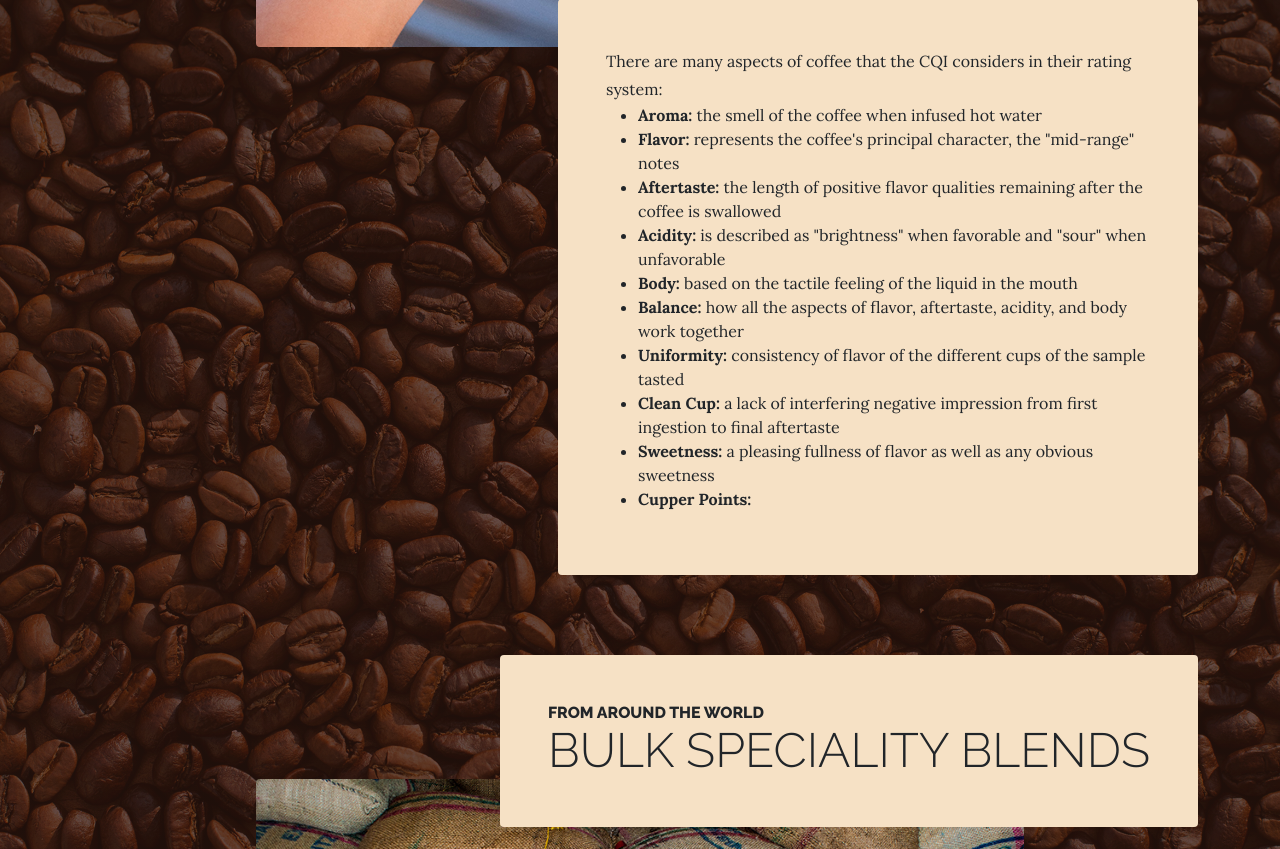
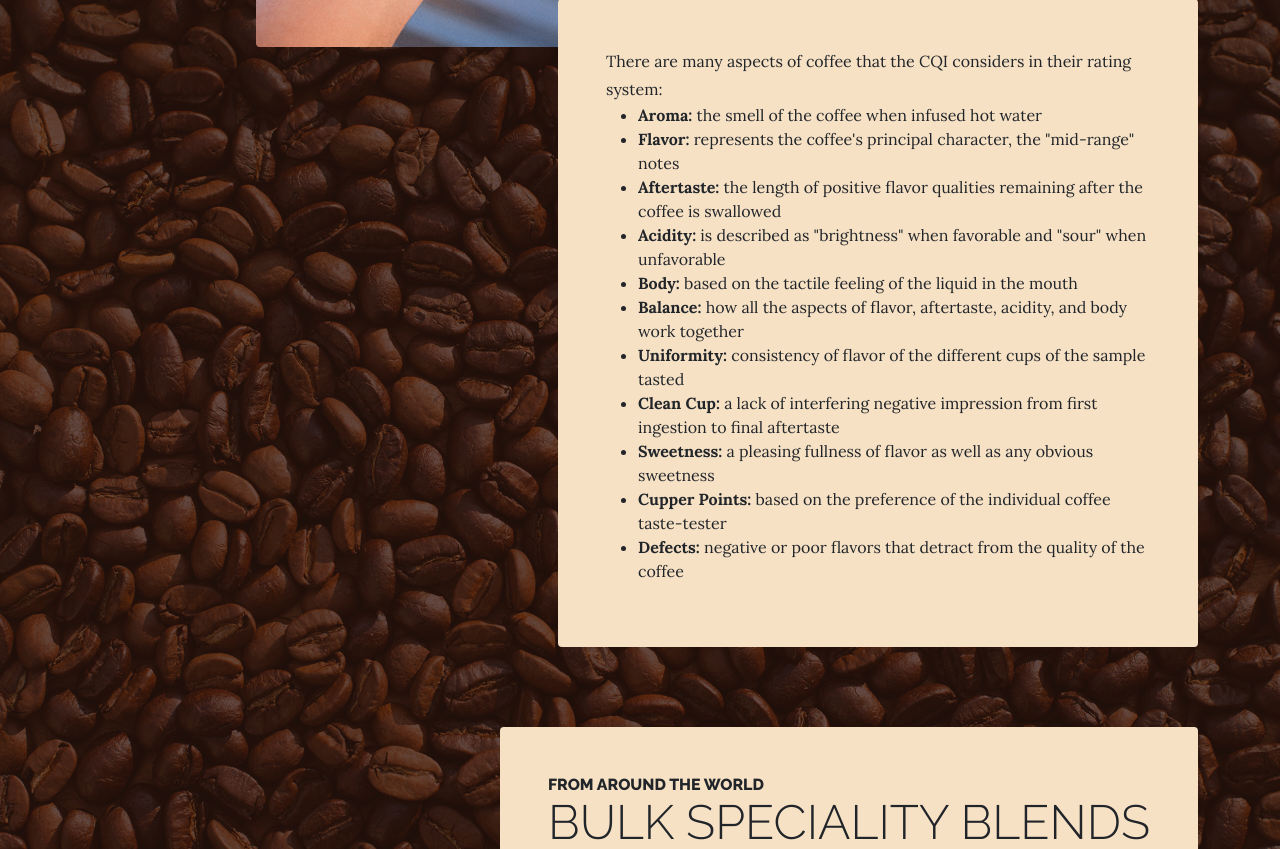
Before and after one commit to lamccart15/Coffee_Ratings, a Flask app: page /data in a window 1280 px wide. Shown: the part 1992-2841 px from the top of the page. Run offline with Flask 2, Linux system fonts and the light colour scheme; some libraries are stand-ins or nearby versions.

Commit message:
update data page

```diff
--- a/templates/data.html
+++ b/templates/data.html
@@ -90,7 +90,8 @@
                                             <li><strong>Uniformity: </strong>consistency of flavor of the different cups of the sample tasted</li>
                                             <li><strong>Clean Cup: </strong>a lack of interfering negative impression from first ingestion to final aftertaste</li>
                                             <li><strong>Sweetness: </strong>a pleasing fullness of flavor as well as any obvious sweetness</li>
-                                            <li><strong>Cupper Points: </strong></li>
+                                            <li><strong>Cupper Points: </strong>based on the preference of the individual coffee taste-tester</li>
+                                            <li><strong>Defects: </strong>negative or poor flavors that detract from the quality of the coffee</li>
                                         </ul>
                         </p>
                     </div>
```
